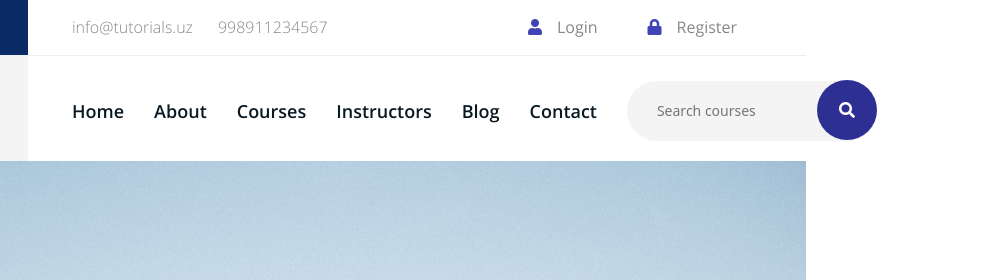
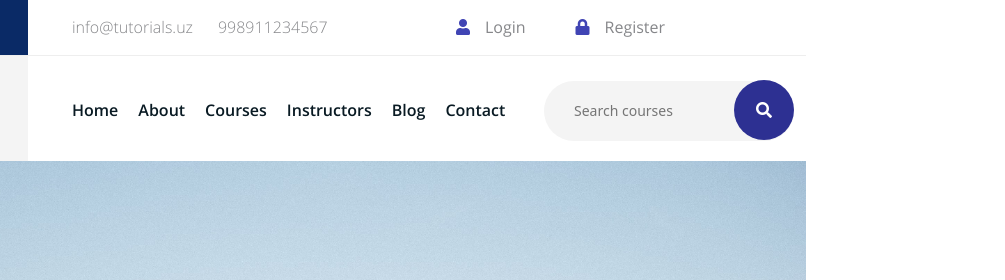
Before and after one commit to FarrukhGulomov/tutorialsuz, a plain HTML site: page index.html in a window 1024 px wide. Shown: the top 280 px of the page, 218-1223 px from the left, 1005 px wide, since content can reach past the window. Drawn offline with Linux system fonts and the light colour scheme; files whose address does not match are found by name.

Commit message:
--- Auto-Git Commit ---

```diff
--- a/assets/css/main.css
+++ b/assets/css/main.css
@@ -330,10 +330,21 @@ section .main-bg {
 
 
 
-  header .header-top .user-area ul {
-    margin-right: 2em;
 
+header .header-bottom .menu-top .navbar-menu li {
+  list-style: none;
+  padding: 27px 20px 0px 0;
 }
+header .header-bottom  .menu-top .navbar-menu a {
+
+  font-size: 16px;
+
+  }
+  .search-form {
+
+   margin-right: 0rem;
+}
+
 }
 
 @media only screen and (min-width: 1600px) and (max-width: 1800px){
```
